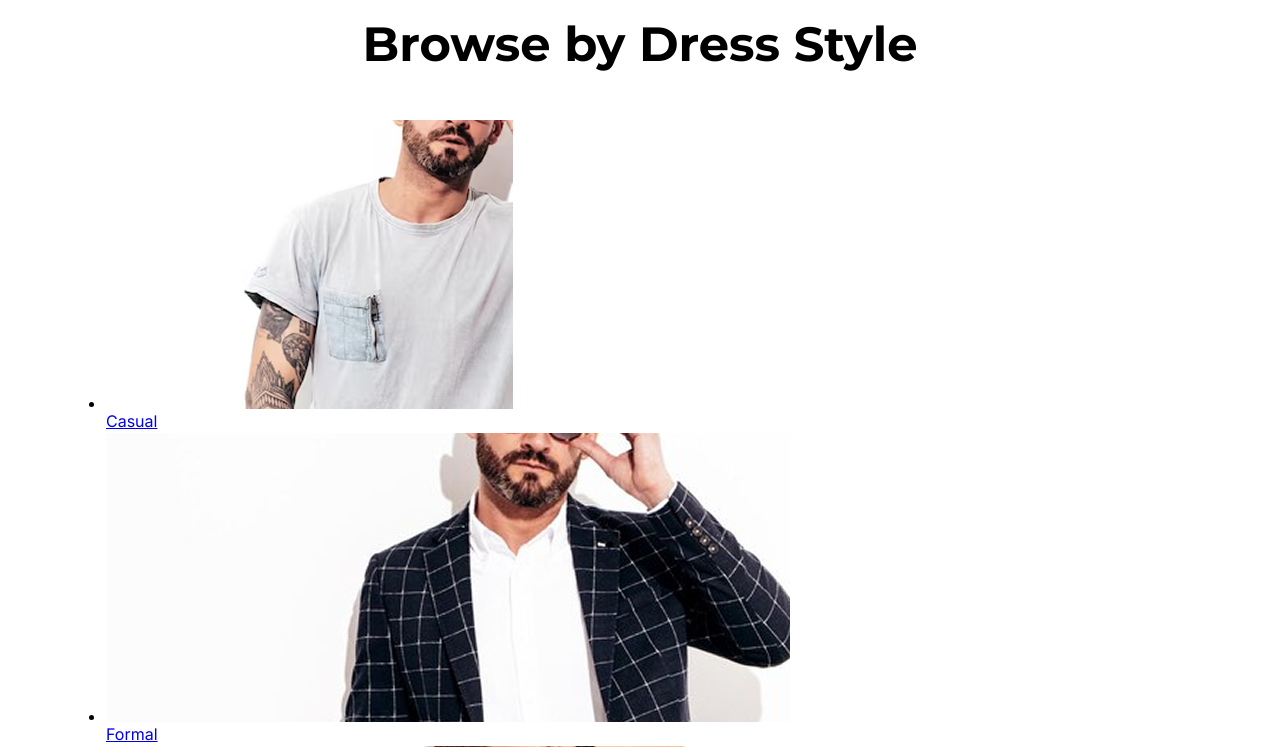
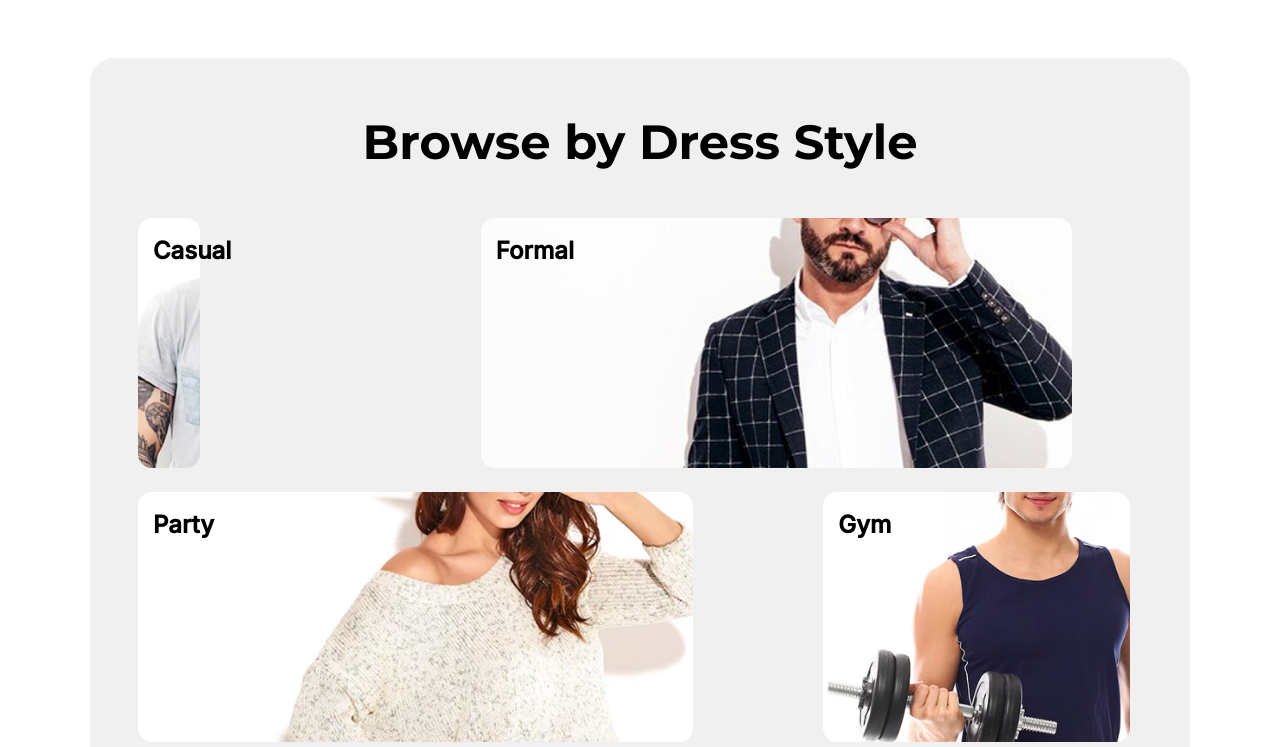
Before and after one commit to Sadiq783/e-commerce-website, a plain HTML site: page index.html in a window 1280 px wide. Shown: the part 2020-2767 px from the top of the page. Drawn offline with Linux system fonts and the light colour scheme; a script that the page names is missing.

Commit message:
feat: style BROWSE BY DRESS STYLE section

```diff
--- a/assets/css/style.css
+++ b/assets/css/style.css
@@ -413,3 +413,65 @@ del {
   padding: 0.6em 3em;
   border-radius: var(--radius-pill);
 }
+
+/* BROWSE BY DRESS STYLE */
+
+.dress-styles {
+  padding: 5rem 0;
+}
+
+.dress-styles--container {
+  background-color: var(--color-surface);
+  border-radius: var(--radius-section);
+  padding: var(--space-12);
+}
+
+.dress-styles--grid {
+  list-style: none;
+  display: grid;
+  gap: var(--space-6);
+  grid-template-columns: repeat(12, 1fr);
+  grid-template-rows: repeat(2, 250px);
+}
+
+.dress-styles--item {
+  position: relative;
+}
+
+.style-card--formal {
+  grid-column: 1 / 5;
+}
+
+.style-card--formal {
+  grid-column: 5 / -1;
+}
+
+.style-card--party {
+  grid-column: 1 / 9;
+}
+
+.style-card--gym {
+  grid-column: 9 / -1;
+}
+
+.style-card--title {
+  font-size: var(--text-xl);
+  font-weight: var(--weight-bold);
+  position: absolute;
+  top: 1.5rem;
+  left: 1.5rem;
+}
+
+.style-card {
+  display: block;
+  text-decoration: none;
+  color: inherit;
+  height: 100%;
+  overflow: hidden;
+}
+
+.style-card--image {
+  height: 100%;
+  object-fit: cover;
+  border-radius: var(--radius-card);
+}
--- a/index.html
+++ b/index.html
@@ -694,11 +694,8 @@
           </h2>
 
           <ul class="dress-styles--grid">
-            <li class="dress-styles--item">
-              <a
-                class="style-card style-card--casual"
-                href="/collections/casual"
-              >
+            <li class="dress-styles--item style-card--casual">
+              <a class="style-card" href="/collections/casual">
                 <img
                   class="style-card--image"
                   src="assets/images/styles/casual.png"
@@ -710,11 +707,8 @@
               </a>
             </li>
 
-            <li class="dress-styles--item">
-              <a
-                class="style-card style-card--formal"
-                href="/collections/formal"
-              >
+            <li class="dress-styles--item style-card--formal">
+              <a class="style-card" href="/collections/formal">
                 <img
                   class="style-card--image"
                   src="assets/images/styles/formal.png"
@@ -726,8 +720,8 @@
               </a>
             </li>
 
-            <li class="dress-styles--item">
-              <a class="style-card style-card--party" href="/collections/party">
+            <li class="dress-styles--item style-card--party">
+              <a class="style-card" href="/collections/party">
                 <img
                   class="style-card--image"
                   src="assets/images/styles/party.png"
@@ -739,8 +733,8 @@
               </a>
             </li>
 
-            <li class="dress-styles--item">
-              <a class="style-card style-card--gym" href="/collections/gym">
+            <li class="dress-styles--item style-card--gym">
+              <a class="style-card" href="/collections/gym">
                 <img
                   class="style-card--image"
                   src="assets/images/styles/gym.png"
```
